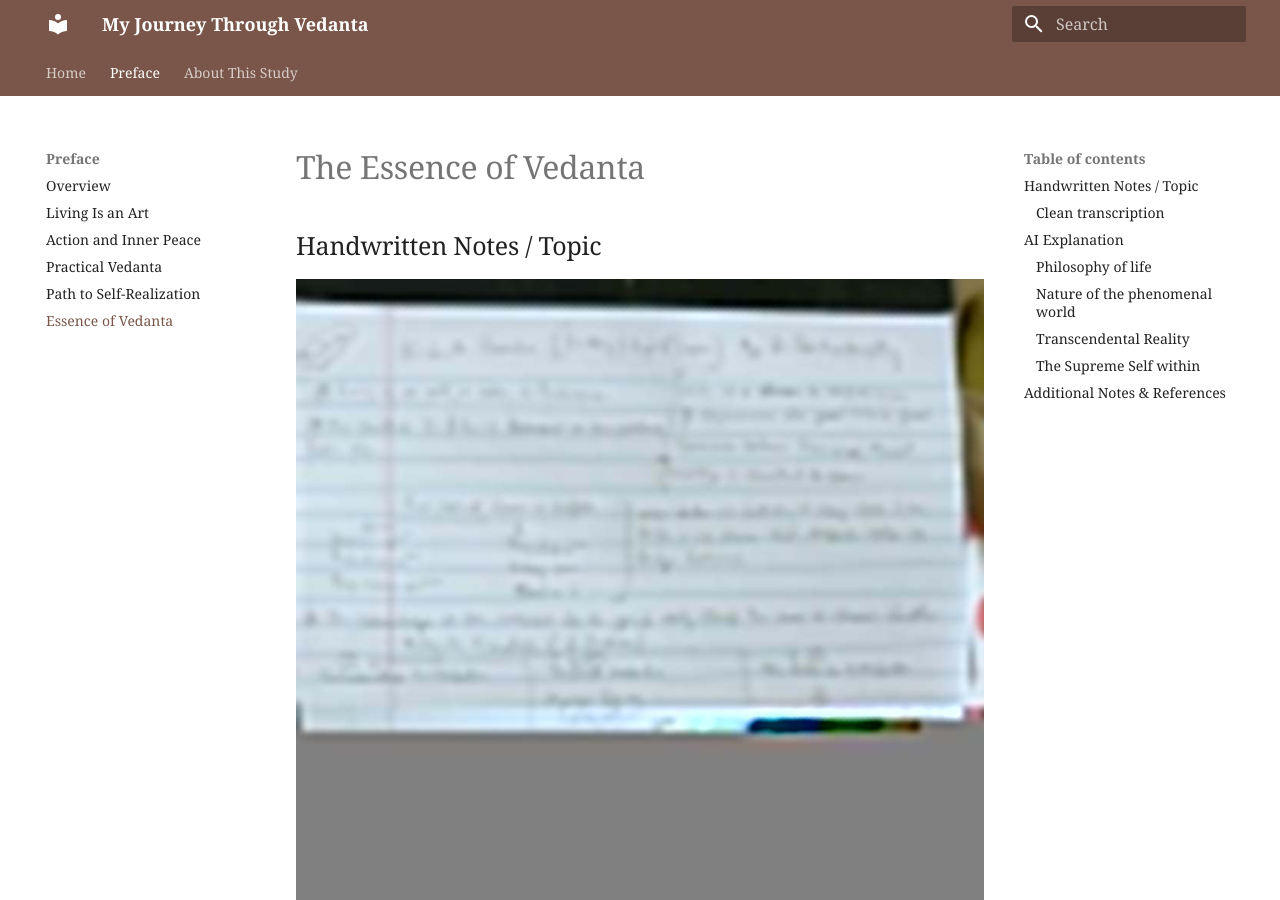
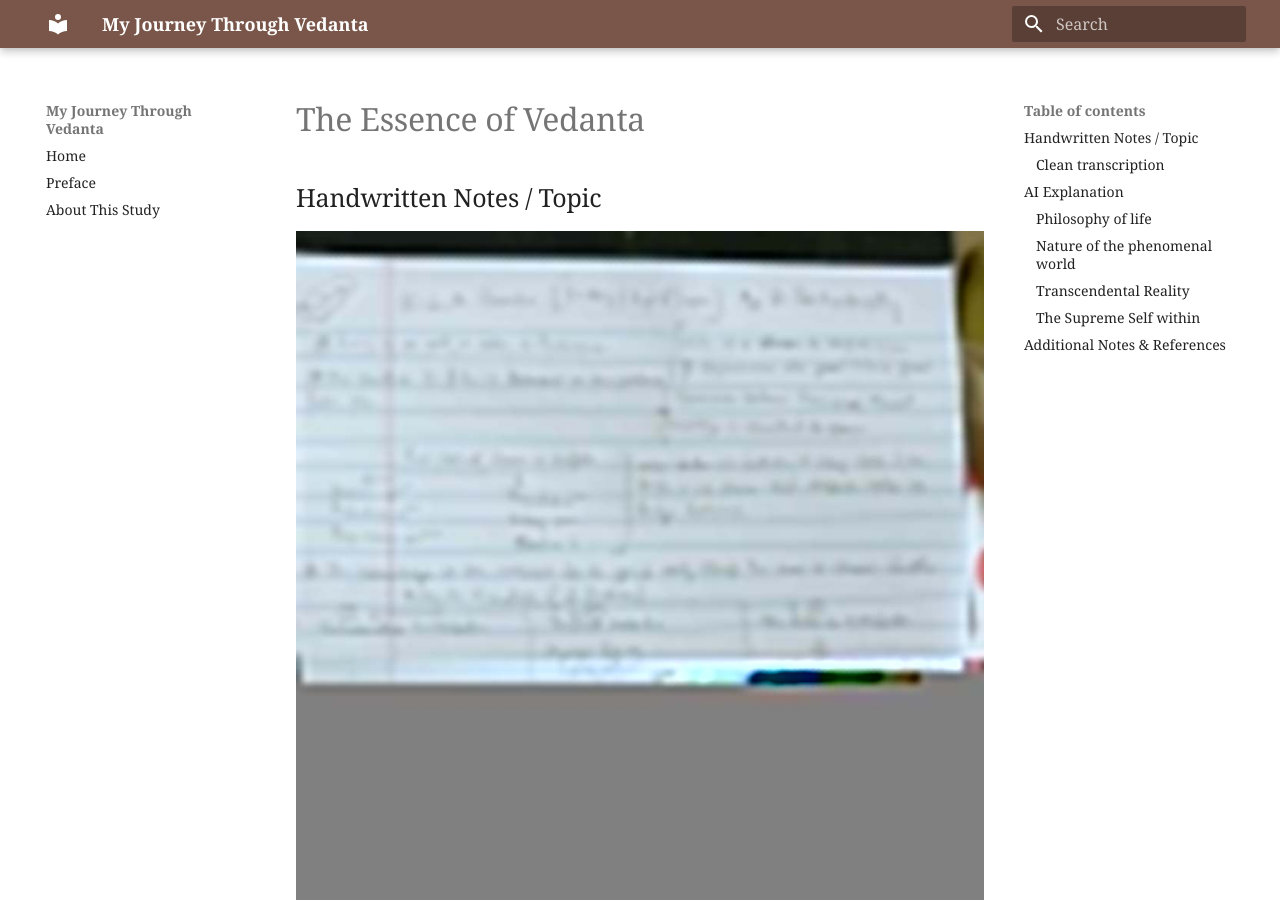
Before and after one commit to pavanturlapati/my-journey-through-vedanta, an MkDocs documentation site: the page built from docs/preface/essence-of-vedanta.md, in a window 1280 px wide and 900 px high. Built offline with MkDocs 1.6.1 and Material for MkDocs 9.7.7, drawn with Linux system fonts in a browser that asks for light colours.

Commit message:
Restructure navigation as a digital book

```diff
--- a/mkdocs.yml
+++ b/mkdocs.yml
@@ -4,9 +4,9 @@ site_description: Personal study notes, reflections, and expanded understanding
 theme:
   name: material
   features:
-    - navigation.tabs
     - navigation.sections
     - navigation.top
+    - toc.follow
     - search.suggest
     - search.highlight
   palette:
@@ -21,13 +21,7 @@ theme:
 
 nav:
   - Home: index.md
-  - Preface:
-      - Overview: preface/index.md
-      - Living Is an Art: preface/living-is-an-art.md
-      - Action and Inner Peace: preface/action-and-inner-peace.md
-      - Practical Vedanta: preface/practical-vedanta.md
-      - Path to Self-Realization: preface/path-to-self-realization.md
-      - Essence of Vedanta: preface/essence-of-vedanta.md
+  - Preface: preface/index.md
   - About This Study: about.md
 
 markdown_extensions:
```
